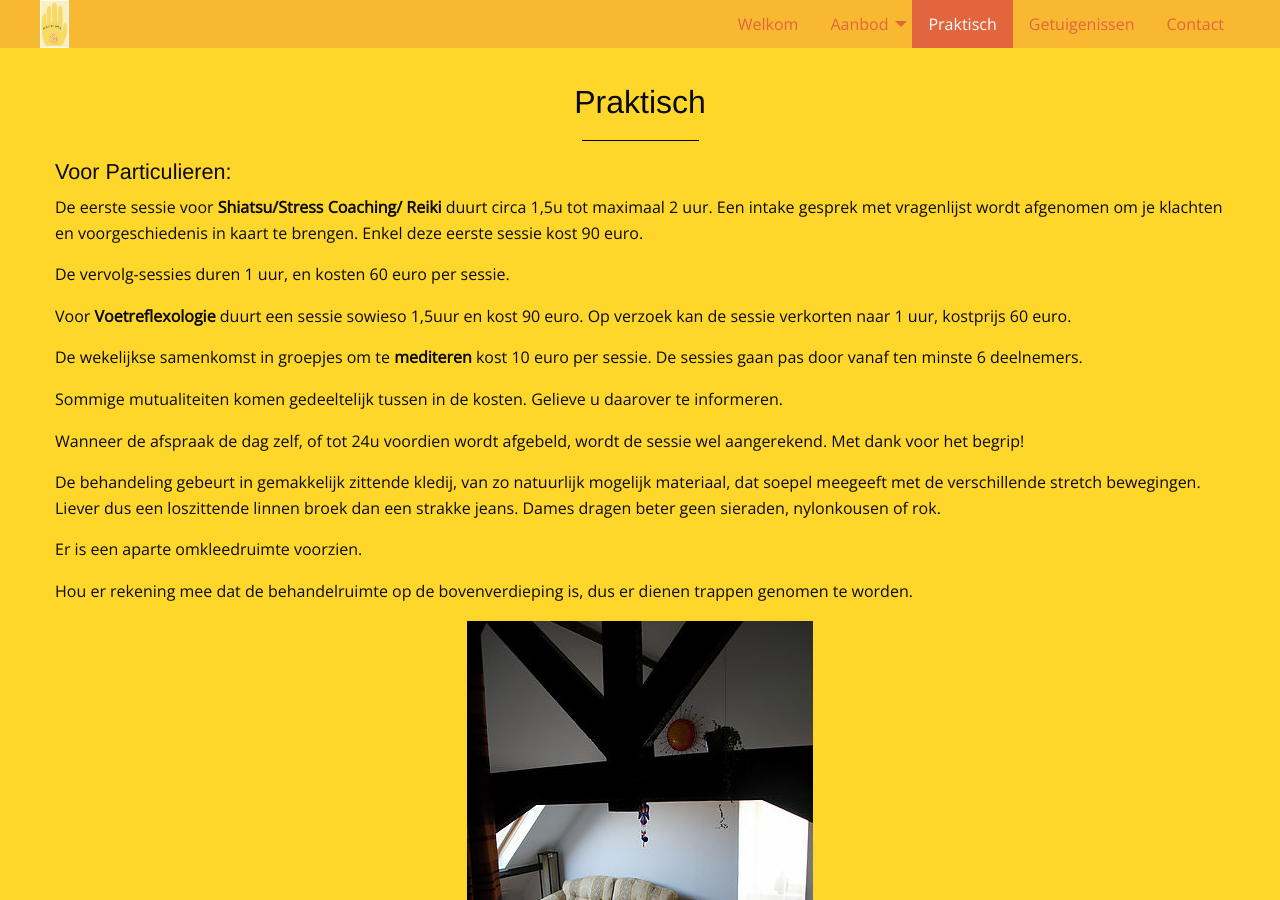
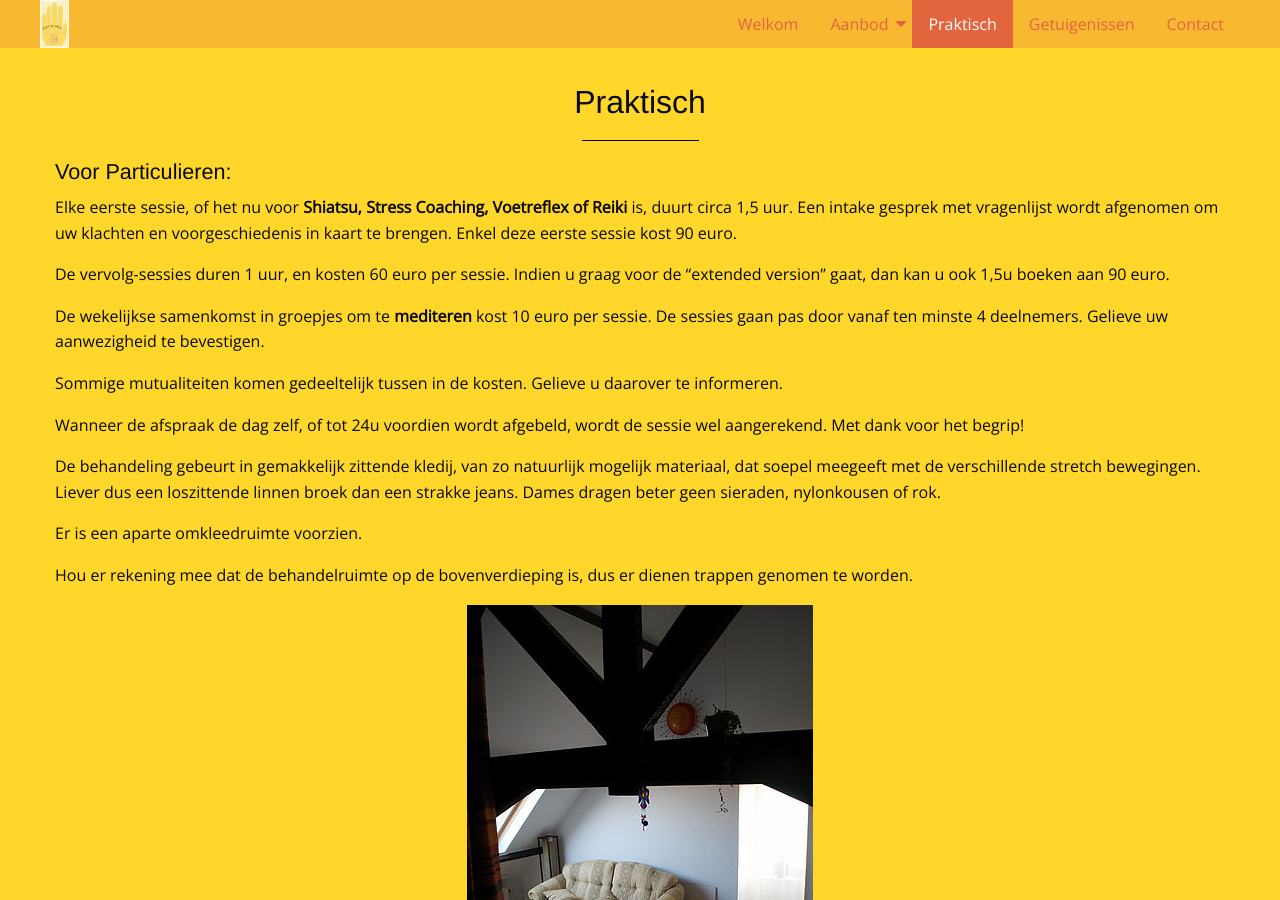
Before and after one commit to manopura/manopura.github.io, a Jekyll site: the page built from praktisch.md, in a window 1280 px wide and 900 px high. Built offline with Jekyll 4.4.1, drawn with Linux system fonts in a browser that asks for light colours; nearby versions of some CDN libraries; our own code applies the rules of GitHub Pages for plain Markdown files.

Commit message:
Update praktisch.md

```diff
--- a/praktisch.md
+++ b/praktisch.md
@@ -6,13 +6,11 @@ menu: praktisch
 
 ### Voor Particulieren:
 
-De eerste sessie voor **Shiatsu/Stress Coaching/ Reiki** duurt circa 1,5u tot maximaal 2 uur. Een intake gesprek met vragenlijst wordt afgenomen om je klachten en voorgeschiedenis in kaart te brengen. Enkel deze eerste sessie kost 90 euro.
+Elke eerste sessie, of het nu voor **Shiatsu, Stress Coaching, Voetreflex of Reiki** is, duurt circa 1,5 uur. Een intake gesprek met vragenlijst wordt afgenomen om uw klachten en voorgeschiedenis in kaart te brengen. Enkel deze eerste sessie kost 90 euro.
 
-De vervolg-sessies duren 1 uur, en kosten 60 euro per sessie.
+De vervolg-sessies duren 1 uur, en kosten 60 euro per sessie. Indien u graag voor de "extended version" gaat, dan kan u ook 1,5u boeken aan 90 euro.
 
-Voor **Voetreflexologie** duurt een sessie sowieso 1,5uur en kost 90 euro. Op verzoek kan de sessie verkorten naar 1 uur, kostprijs 60 euro.
-
-De wekelijkse samenkomst in groepjes om te **mediteren** kost 10 euro per sessie. De sessies gaan pas door vanaf ten minste 6 deelnemers.
+De wekelijkse samenkomst in groepjes om te **mediteren** kost 10 euro per sessie. De sessies gaan pas door vanaf ten minste 4 deelnemers. Gelieve uw aanwezigheid te bevestigen.
 
 
 
@@ -20,6 +18,8 @@ De wekelijkse samenkomst in groepjes om te **mediteren** kost 10 euro per sessie
 Sommige mutualiteiten komen gedeeltelijk tussen in de kosten. Gelieve u daarover te informeren.
 
 Wanneer de afspraak de dag zelf, of tot 24u voordien wordt afgebeld, wordt de sessie wel aangerekend. Met dank voor het begrip!
+
+
 
 De behandeling gebeurt in gemakkelijk zittende kledij, van zo natuurlijk mogelijk materiaal, dat soepel meegeeft met de verschillende stretch bewegingen. Liever dus een loszittende linnen broek dan een strakke jeans. Dames dragen beter geen sieraden, nylonkousen of rok.
 
```
